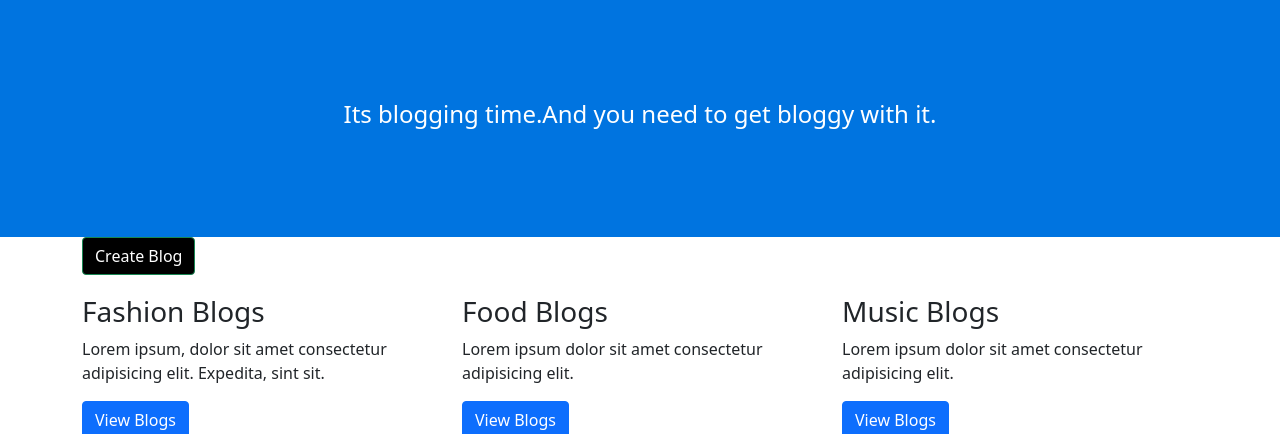
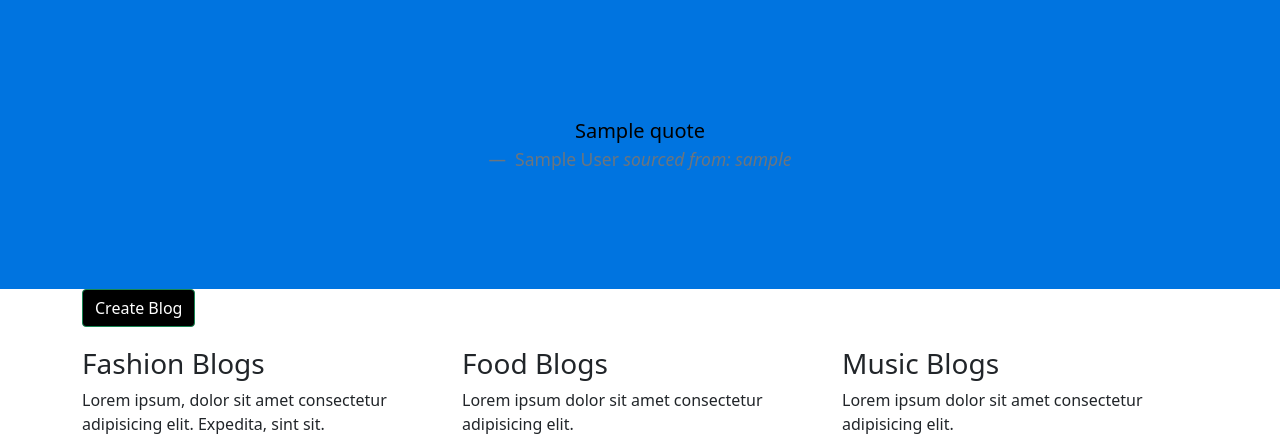
Before and after one commit to MosesOpiyo/getbloggy, a Flask app: template app/templates/index.html in a window 1280 px wide. Shown: the part 62-496 px from the top of the page. Run offline with Flask 2, Linux system fonts and the light colour scheme; the template is opened without the code that fills it: most values are stand-ins (such as "Sample title", 1, 10 or a date in 2020); some libraries are stand-ins or nearby versions.

Commit message:
adding a qoute feature

```diff
--- a/app/templates/index.html
+++ b/app/templates/index.html
@@ -6,7 +6,14 @@
 <!-- Content block -->
 {%block content%}
 <div class="jumbotron text-center" style="background-color: rgb(0, 116, 224); color:black; padding: 100px 25px;">
-    <h4 style="color: white;">Its blogging time.And you need to get bloggy with it. </h4>
+    <div class="card-body">
+        <blockquote class="blockquote mb-0">
+            <p>{{quote.quote}}</p>
+            <footer class="blockquote-footer">
+                {{quote.author}} <cite title="Source Title"> sourced from: {{quote.permalink}}</cite>
+            </footer>
+        </blockquote>
+    </div>
 </div>
 <div class="container" style="padding-bottom: 20px;">
     <a href="{{url_for('main.new_blog')}}" class="btn btn-success" style="background-color: black;">Create Blog</a>
--- a/config.py
+++ b/config.py
@@ -7,6 +7,7 @@ class Config:
     SECRET_KEY = os.environ.get('SECRET_KEY')
     SQLALCHEMY_TRACK_MODIFICATIONS=False
     UPLOADED_PHOTOS_DEST ='app/static/photos'
+    API_BASE_URL='http://quotes.stormconsultancy.co.uk/random.json'
 
 
     # email configurations
```
Also changed, not shown: app/request.py (added, +7 -0 lines).
